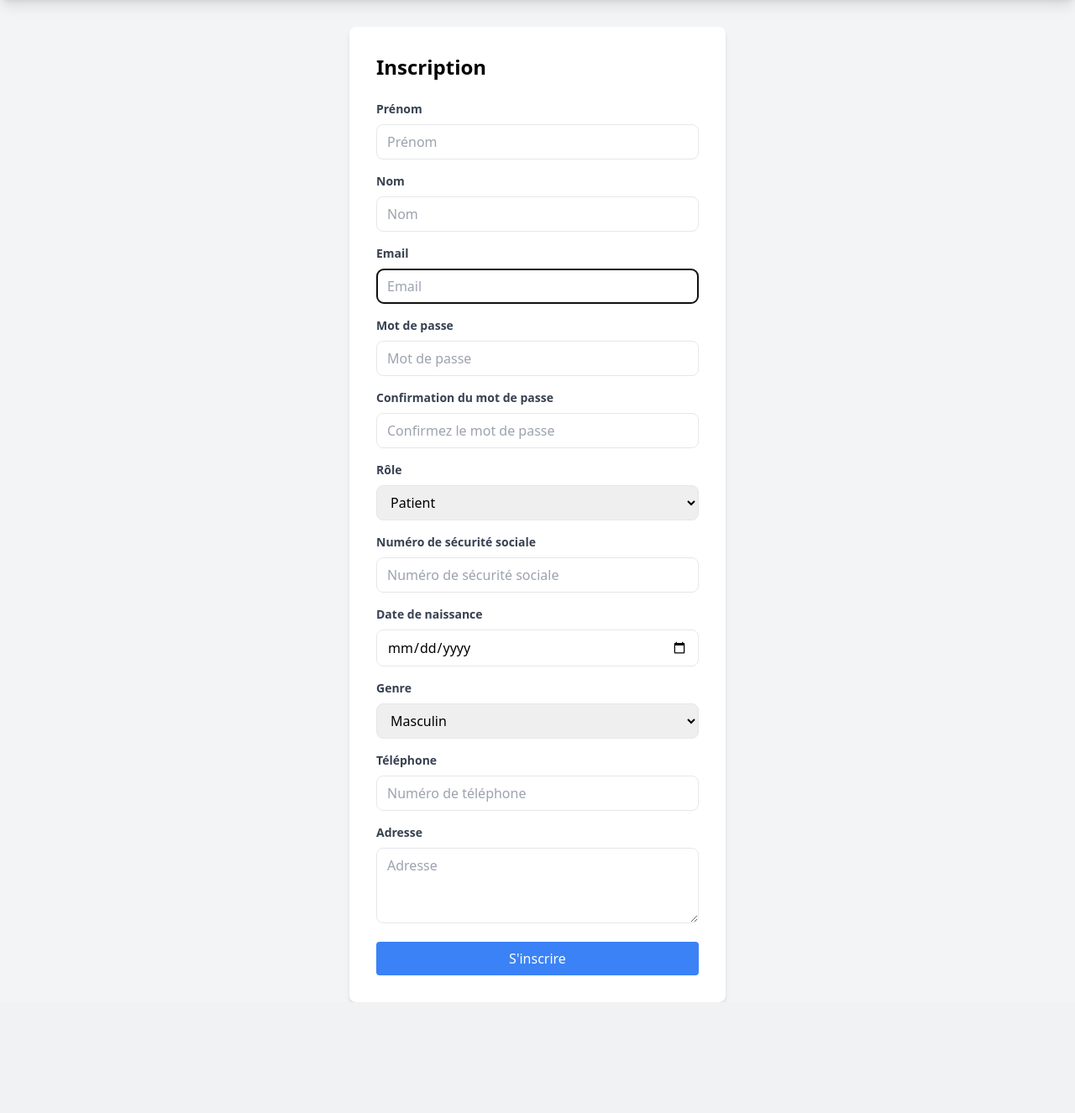
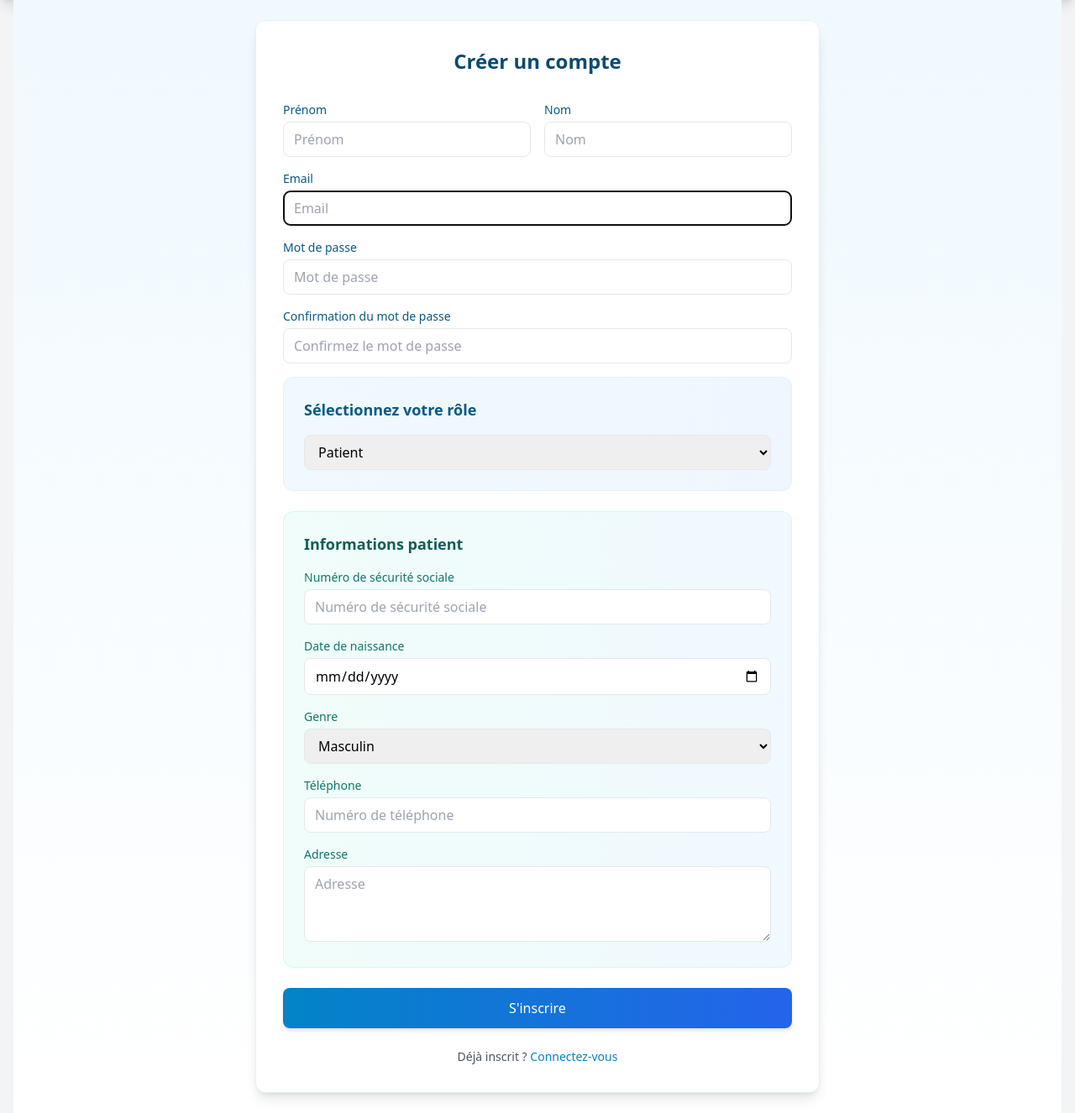
Before and after one commit to Thurin7/Doctolib_Project, a Django app: page /account/register/ in a window 1280 px wide. Shown: the part 60-1386 px from the top of the page at 84% size. Before the commit the page ends 1254 px from the top, so only its background shows below. Run offline with Django 4.2, Linux system fonts and the light colour scheme; some libraries are stand-ins or nearby versions.

Commit message:
style for registration and login form

```diff
--- a/Doctolib_Project/settings.py
+++ b/Doctolib_Project/settings.py
@@ -119,3 +119,6 @@ MESSAGE_TAGS = {
     messages.WARNING: 'alert-warning',
     messages.ERROR: 'alert-danger',
 }
+
+# Désactiver les messages de framework par défaut
+MESSAGE_STORAGE = 'django.contrib.messages.storage.session.SessionStorage'
--- a/account_app/templates/account_app/register.html
+++ b/account_app/templates/account_app/register.html
@@ -1,158 +1,184 @@
-{% extends "base.html" %}
+{% extends 'base.html' %}
 
 {% block content %}
-<div class="container mx-auto mt-8">
-    <div class="max-w-md mx-auto bg-white p-8 rounded-lg shadow-md">
-        <h2 class="text-2xl font-bold mb-6">Inscription</h2>
+<div class="min-h-screen py-6 bg-gradient-to-b from-sky-50 to-white">
+    <div class="max-w-2xl mx-auto">
+        <div class="bg-white rounded-xl shadow-lg p-8 border border-sky-100">
+            <h2 class="text-2xl font-bold text-sky-900 text-center mb-8">Créer un compte</h2>
+
             <form method="post">
                 {% csrf_token %}
 
-            <div class="mb-4">
-                <label class="block text-gray-700 text-sm font-bold mb-2">Prénom</label>
+                <div class="grid grid-cols-1 md:grid-cols-2 gap-4 mb-4">
+                    <div>
+                        <label class="block text-sm font-medium text-sky-800 mb-1">Prénom</label>
                         {{ form.first_name }}
                         {% if form.first_name.errors %}
-                    <p class="text-red-500 text-xs">{{ form.first_name.errors }}</p>
+                            <p class="text-red-500 text-xs mt-1">{{ form.first_name.errors }}</p>
+                        {% endif %}
+                    </div>
+                    <div>
+                        <label class="block text-sm font-medium text-sky-800 mb-1">Nom</label>
+                        {{ form.last_name }}
+                        {% if form.last_name.errors %}
+                            <p class="text-red-500 text-xs mt-1">{{ form.last_name.errors }}</p>
+                        {% endif %}
+                    </div>
+                </div>
+
+                <div class="mb-4">
+                    <label class="block text-sm font-medium text-sky-800 mb-1">Email</label>
+                    {{ form.email }}
+                    {% if form.email.errors %}
+                        <p class="text-red-500 text-xs mt-1">{{ form.email.errors }}</p>
                     {% endif %}
                 </div>
 
                 <div class="mb-4">
-                <label class="block text-gray-700 text-sm font-bold mb-2">Nom</label>
-                {{ form.last_name }}
-                {% if form.last_name.errors %}
-                    <p class="text-red-500 text-xs">{{ form.last_name.errors }}</p>
+                    <label class="block text-sm font-medium text-sky-800 mb-1">Mot de passe</label>
+                    {{ form.password1 }}
+                    {% if form.password1.help_text %}
+                        <ul class="list-disc list-inside text-xs text-sky-600 mt-2 space-y-1">
+                            <li>Votre mot de passe doit contenir au moins 8 caractères</li>
+                            <li>Ne peut pas être similaire à vos informations personnelles</li>
+                            <li>Ne peut pas être un mot de passe couramment utilisé</li>
+                            <li>Ne peut pas être entièrement numérique</li>
+                        </ul>
                     {% endif %}
                 </div>
 
                 <div class="mb-4">
-                <label class="block text-gray-700 text-sm font-bold mb-2">Email</label>
-                {{ form.email }}
-                {% if form.email.errors %}
-                    <p class="text-red-500 text-xs">{{ form.email.errors }}</p>
+                    <label class="block text-sm font-medium text-sky-800 mb-1">Confirmation du mot de passe</label>
+                    {{ form.password2 }}
+                    {% if form.password2.errors %}
+                        <p class="text-red-500 text-xs mt-1">{{ form.password2.errors }}</p>
                     {% endif %}
                 </div>
 
-            <div class="mb-4">
-                <label class="block text-gray-700 text-sm font-bold mb-2">Mot de passe</label>
-                {{ form.password1 }}
-                {% if form.password1.errors %}
-                    <p class="text-red-500 text-xs">{{ form.password1.errors }}</p>
+                <!-- Bloc Rôle -->
+                <div class="bg-gradient-to-r from-sky-50 to-blue-50 rounded-xl p-6 mb-6 border border-sky-100">
+                    <h4 class="text-lg font-semibold text-sky-800 mb-4">Sélectionnez votre rôle</h4>
+                    {{ form.role }}
+                    {% if form.role.errors %}
+                        <p class="text-red-500 text-xs mt-1">{{ form.role.errors }}</p>
                     {% endif %}
                 </div>
 
-            <div class="mb-4">
-                <label class="block text-gray-700 text-sm font-bold mb-2">Confirmation du mot de passe</label>
-                {{ form.password2 }}
-                {% if form.password2.errors %}
-                    <p class="text-red-500 text-xs">{{ form.password2.errors }}</p>
+                <!-- Formulaire Patient -->
+                <div id="patient-fields" class="hidden">
+                    <div class="bg-gradient-to-r from-teal-50 to-sky-50 rounded-xl p-6 mb-6 border border-teal-100">
+                        <h4 class="text-lg font-semibold text-teal-800 mb-4">Informations patient</h4>
+
+                        <div class="space-y-4">
+                            <div>
+                                <label class="block text-sm font-medium text-teal-700 mb-1">Numéro de sécurité sociale</label>
+                                {{ form.social_security_number }}
+                                {% if form.social_security_number.errors %}
+                                    <p class="text-red-500 text-xs mt-1">{{ form.social_security_number.errors }}</p>
                                 {% endif %}
                             </div>
 
-            <div class="mb-4">
-                <label class="block text-gray-700 text-sm font-bold mb-2">Rôle</label>
-                {{ form.role }}
-                {% if form.role.errors %}
-                    <p class="text-red-500 text-xs">{{ form.role.errors }}</p>
+                            <div>
+                                <label class="block text-sm font-medium text-teal-700 mb-1">Date de naissance</label>
+                                {{ form.birth_date }}
+                                {% if form.birth_date.errors %}
+                                    <p class="text-red-500 text-xs mt-1">{{ form.birth_date.errors }}</p>
                                 {% endif %}
                             </div>
 
-            <div id="patient-fields" class="hidden">
-                <div class="mb-4">
-                    <label class="block text-gray-700 text-sm font-bold mb-2">Numéro de sécurité sociale</label>
-                    {{ form.social_security_number }}
-                    {% if form.social_security_number.errors %}
-                        <p class="text-red-500 text-xs">{{ form.social_security_number.errors }}</p>
+                            <div>
+                                <label class="block text-sm font-medium text-teal-700 mb-1">Genre</label>
+                                {{ form.gender }}
+                                {% if form.gender.errors %}
+                                    <p class="text-red-500 text-xs mt-1">{{ form.gender.errors }}</p>
                                 {% endif %}
                             </div>
 
-                <div class="mb-4">
-                    <label class="block text-gray-700 text-sm font-bold mb-2">Date de naissance</label>
-                    {{ form.birth_date }}
-                    {% if form.birth_date.errors %}
-                        <p class="text-red-500 text-xs">{{ form.birth_date.errors }}</p>
+                            <div>
+                                <label class="block text-sm font-medium text-teal-700 mb-1">Téléphone</label>
+                                {{ form.patient_phone }}
+                                {% if form.patient_phone.errors %}
+                                    <p class="text-red-500 text-xs mt-1">{{ form.patient_phone.errors }}</p>
                                 {% endif %}
                             </div>
 
-                <div class="mb-4">
-                    <label class="block text-gray-700 text-sm font-bold mb-2">Genre</label>
-                    {{ form.gender }}
-                    {% if form.gender.errors %}
-                        <p class="text-red-500 text-xs">{{ form.gender.errors }}</p>
+                            <div>
+                                <label class="block text-sm font-medium text-teal-700 mb-1">Adresse</label>
+                                {{ form.address }}
+                                {% if form.address.errors %}
+                                    <p class="text-red-500 text-xs mt-1">{{ form.address.errors }}</p>
+                                {% endif %}
+                            </div>
+                        </div>
+                    </div>
+                </div>
+
+                <!-- Formulaire Médecin -->
+                <div id="doctor-fields" class="hidden">
+                    <div class="bg-gradient-to-r from-blue-50 to-indigo-50 rounded-xl p-6 mb-6 border border-blue-100">
+                        <h4 class="text-lg font-semibold text-blue-800 mb-4">Informations médecin</h4>
+
+                        <div class="space-y-4">
+                            <div>
+                                <label class="block text-sm font-medium text-blue-700 mb-1">Numéro RPPS</label>
+                                {{ form.license_number }}
+                                {% if form.license_number.errors %}
+                                    <p class="text-red-500 text-xs mt-1">{{ form.license_number.errors }}</p>
                                 {% endif %}
                             </div>
 
-                <div class="mb-4">
-                    <label class="block text-gray-700 text-sm font-bold mb-2">Téléphone</label>
-                    {{ form.patient_phone }}
-                    {% if form.patient_phone.errors %}
-                        <p class="text-red-500 text-xs">{{ form.patient_phone.errors }}</p>
+                            <div>
+                                <label class="block text-sm font-medium text-blue-700 mb-1">Spécialité</label>
+                                {{ form.specialty }}
+                                {% if form.specialty.errors %}
+                                    <p class="text-red-500 text-xs mt-1">{{ form.specialty.errors }}</p>
                                 {% endif %}
                             </div>
 
-                <div class="mb-4">
-                    <label class="block text-gray-700 text-sm font-bold mb-2">Adresse</label>
-                    {{ form.address }}
-                    {% if form.address.errors %}
-                        <p class="text-red-500 text-xs">{{ form.address.errors }}</p>
+                            <div>
+                                <label class="block text-sm font-medium text-blue-700 mb-1">Téléphone</label>
+                                {{ form.doctor_phone }}
+                                {% if form.doctor_phone.errors %}
+                                    <p class="text-red-500 text-xs mt-1">{{ form.doctor_phone.errors }}</p>
                                 {% endif %}
                             </div>
                         </div>
-
-            <div id="doctor-fields" class="hidden">
-                <div class="mb-4">
-                    <label class="block text-gray-700 text-sm font-bold mb-2">Numéro RPPS</label>
-                    {{ form.license_number }}
-                    {% if form.license_number.errors %}
-                        <p class="text-red-500 text-xs">{{ form.license_number.errors }}</p>
-                    {% endif %}
-                </div>
-
-                <div class="mb-4">
-                    <label class="block text-gray-700 text-sm font-bold mb-2">Spécialité</label>
-                    {{ form.specialty }}
-                    {% if form.specialty.errors %}
-                        <p class="text-red-500 text-xs">{{ form.specialty.errors }}</p>
-                    {% endif %}
-                </div>
-
-                <div class="mb-4">
-                    <label class="block text-gray-700 text-sm font-bold mb-2">Téléphone</label>
-                    {{ form.doctor_phone }}
-                    {% if form.doctor_phone.errors %}
-                        <p class="text-red-500 text-xs">{{ form.doctor_phone.errors }}</p>
-                    {% endif %}
                     </div>
                 </div>
 
-            <button type="submit" class="w-full bg-blue-500 text-white py-2 rounded hover:bg-blue-600">
+                <button type="submit" class="w-full bg-gradient-to-r from-sky-600 to-blue-600 text-white py-3 px-4 rounded-lg font-medium hover:from-sky-700 hover:to-blue-700 focus:outline-none focus:ring-2 focus:ring-sky-500 focus:ring-offset-2 transition-all duration-200 shadow-md hover:shadow-lg">
                     S'inscrire
                 </button>
             </form>
+
+            <p class="text-center mt-6 text-sm text-gray-600">
+                Déjà inscrit ? <a href="{% url 'account_app:login' %}" class="text-sky-600 hover:text-sky-800 font-medium">Connectez-vous</a>
+            </p>
+        </div>
     </div>
 </div>
 
 <script>
 document.addEventListener('DOMContentLoaded', function() {
     const roleSelect = document.querySelector('#id_role');
+    const doctorFields = document.getElementById('doctor-fields');
     const patientFields = document.getElementById('patient-fields');
-    const doctorFields = document.getElementById('doctor-fields');
 
     function toggleFields() {
-        const selectedRole = roleSelect.value;
-
-        if (selectedRole === 'PATIENT') {
+        if (roleSelect.value === 'DOCTOR') {
+            doctorFields.classList.remove('hidden');
+            patientFields.classList.add('hidden');
+        } else if (roleSelect.value === 'PATIENT') {
+            doctorFields.classList.add('hidden');
             patientFields.classList.remove('hidden');
+        } else {
             doctorFields.classList.add('hidden');
-        } else if (selectedRole === 'DOCTOR') {
             patientFields.classList.add('hidden');
-            doctorFields.classList.remove('hidden');
-        } else {
-            patientFields.classList.add('hidden');
-            doctorFields.classList.add('hidden');
         }
     }
 
     roleSelect.addEventListener('change', toggleFields);
-    toggleFields(); // Initial call
+    toggleFields();
 });
 </script>
 {% endblock %}
--- a/account_app/views.py
+++ b/account_app/views.py
@@ -44,7 +44,10 @@ class UserRegistrationView(CreateView):
             logout(self.request)
 
             # Ajouter un message de succès
-            messages.success(self.request, 'Compte créé avec succès. Veuillez vous connecter.')
+            messages.success(
+                self.request,
+                'Compte créé avec succès. Veuillez vous connecter.'
+            )
 
             # Redirection vers la page de login
             return redirect('account_app:login')
```
Also changed, not shown: account_app/templates/account_app/login.html (+19 -16 lines). Lines whose indentation alone changed are shown as unchanged.
